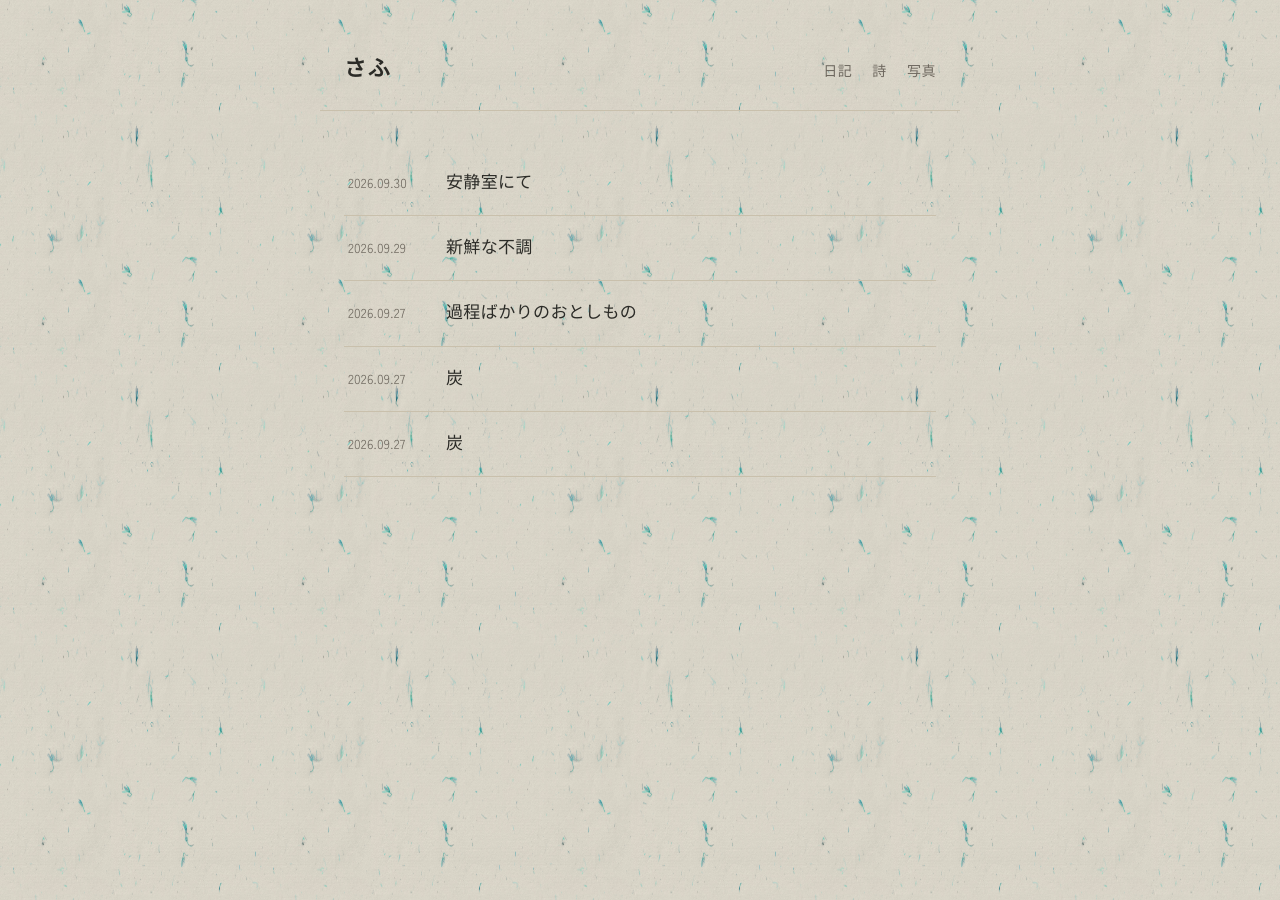
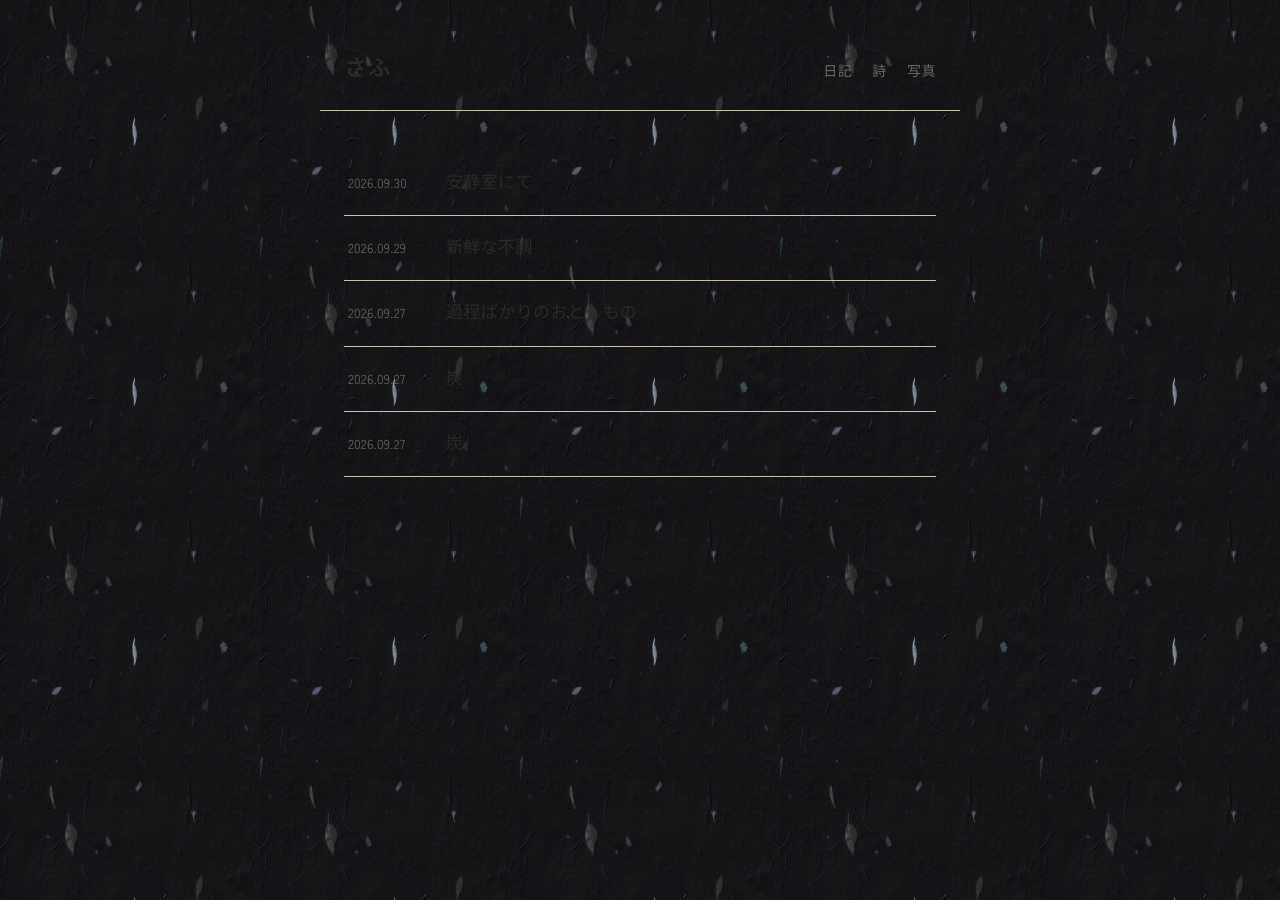
Before and after one commit to safusaf/safusaf.github.io, a Jekyll site: the page built from index.md, in a window 1280 px wide. Built offline with Jekyll 4.4.1, drawn with Linux system fonts in a browser that asks for light colours; some web fonts are replaced.

Commit message:
Update style.css

```diff
--- a/assets/css/style.css
+++ b/assets/css/style.css
@@ -17,7 +17,7 @@ html, body {
   padding: 0;
   overflow: hidden;
   background-color: var(--paper);
-  background-image: url("/assets/css/IMG_1595.JPG");
+  background-image: url("/assets/css/IMG_1596.JPG");
   background-repeat: repeat;
   background-size: contain; max-width: 100%;
   background-blend-mode: multiply;
@@ -50,7 +50,7 @@ a {
 }
 
 html, body {  height: 100%;  margin: 0;  padding: 0;  overflow: hidden;  background-color: var(--paper);  color: var(--ink); }
-.page-scroll {  height: 100%;  overflow-y: auto;  -webkit-overflow-scrolling: touch;  background-color: var(--paper);  background-image: url("/assets/css/IMG_1595.JPG");  background-repeat: repeat;  background-size: 260px 260px;  background-blend-mode: multiply; }
+.page-scroll {  height: 100%;  overflow-y: auto;  -webkit-overflow-scrolling: touch;  background-color: var(--paper);  background-image: url("/assets/css/IMG_1596.JPG");  background-repeat: repeat;  background-size: 260px 260px;  background-blend-mode: multiply; }
 body {  font-family: var(--serif); font-size: 17px;  line-height: 1.9;  letter-spacing: 0.02em; } a {  color: var(--indigo); text-decoration: none; }
 .site-header { max-width: 640px; margin: 0 auto; padding: 48px 24px 20px; display: flex; justify-content: space-between; align-items: baseline; flex-wrap: wrap; gap: 12px; border-bottom: 1px solid var(--rule); }
 .site-title { font-family: var(--hand); font-size: 22px; font-weight: 600; color: var(--ink); letter-spacing: 0.08em; }
```
